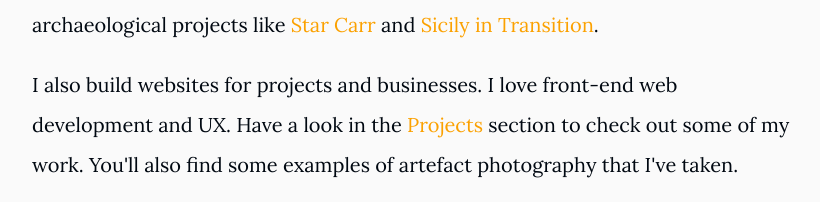
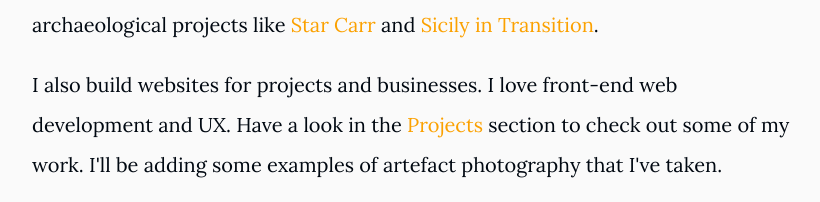
Before and after one commit to neilgevaux/neilgevaux.github.io, a plain HTML site: page index.html in a window 1280 px wide. Shown: the part 1118-1320 px from the top of the page, without its empty margins (224-1044 px from the left). Drawn offline with nearby package versions, Linux system fonts and the light colour scheme.

Commit message:
Edited text

```diff
--- a/index.html
+++ b/index.html
@@ -122,7 +122,7 @@
 			<section id="about" class="">
                 <h2>About Neigle</h2>
                 <p>I work at the <a href="http://www.york.ac.uk" alt="The University of York" target="_blank">University of York</a> as the Computing Officer for the <a href="http://www.york.ac.uk/archaeology" alt="Department of Archaeology, University of York" target="_blank">Archaeology Department</a>. I look after the IT for the department, build PCs, and work on archaeological projects like <a href="http://www.starcarr.com" alt="Star Carr, a Mesolithic site in North Yorkshire" target="_blank">Star Carr</a> and <a href="http://www.sicilyintransition.org/" alt="Sicily in Transition-Exploring the Archaeology of Regime Change" target="_blank">Sicily in Transition</a>.</p>
-                <p>I also build websites for projects and businesses. I love front-end web development and UX. Have a look in the <a href="#projects">Projects</a> section to check out some of my work. You'll also find some examples of artefact photography that I've taken.</p>
+                <p>I also build websites for projects and businesses. I love front-end web development and UX. Have a look in the <a href="#projects">Projects</a> section to check out some of my work. I'll be adding some examples of artefact photography that I've taken.</p>
                 <p>I'm involved in 3D modelling of objects too. I use photogrammetry to make visualisations of archaeological objects. Check them out at <a href="https://www.sketchfab.com/neilgevaux" target="_blank">Sketchfab</a>. I wrote a manual on the process of creating a model using <a href="http://www.agisoft.com/" alt="Agisoft Photoscan" target="_blank">Agisoft Photoscan</a>.</p>
 			</section>
 		</div>
```
